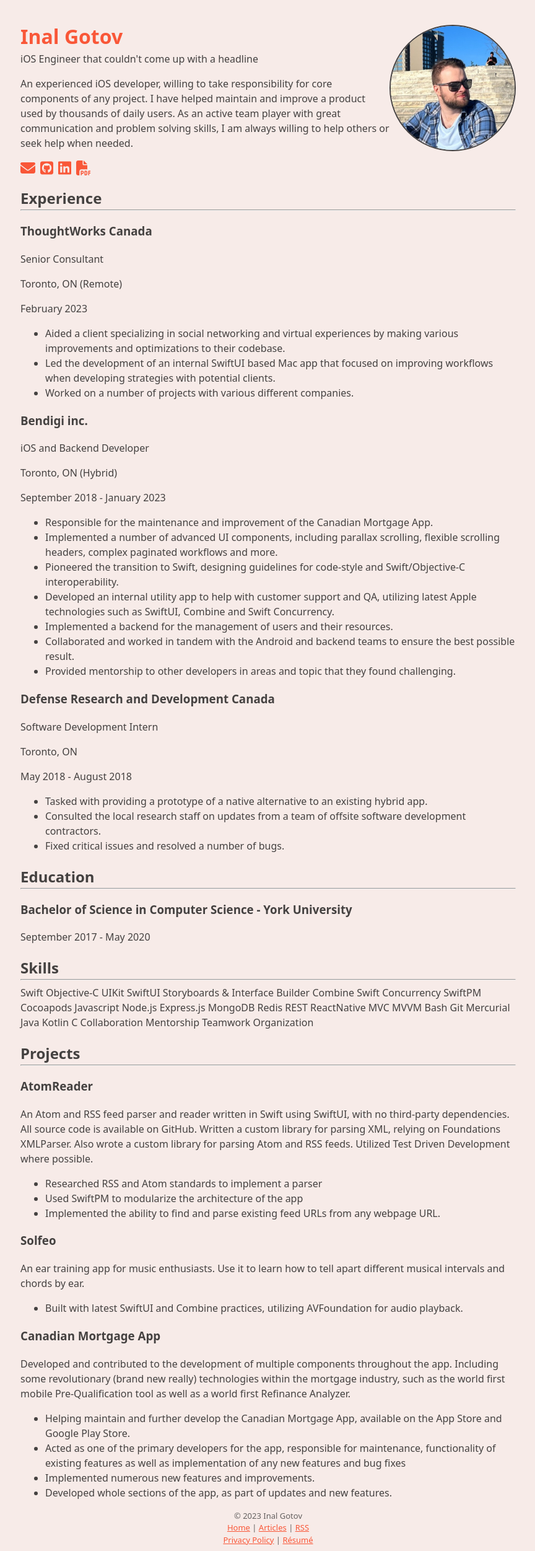
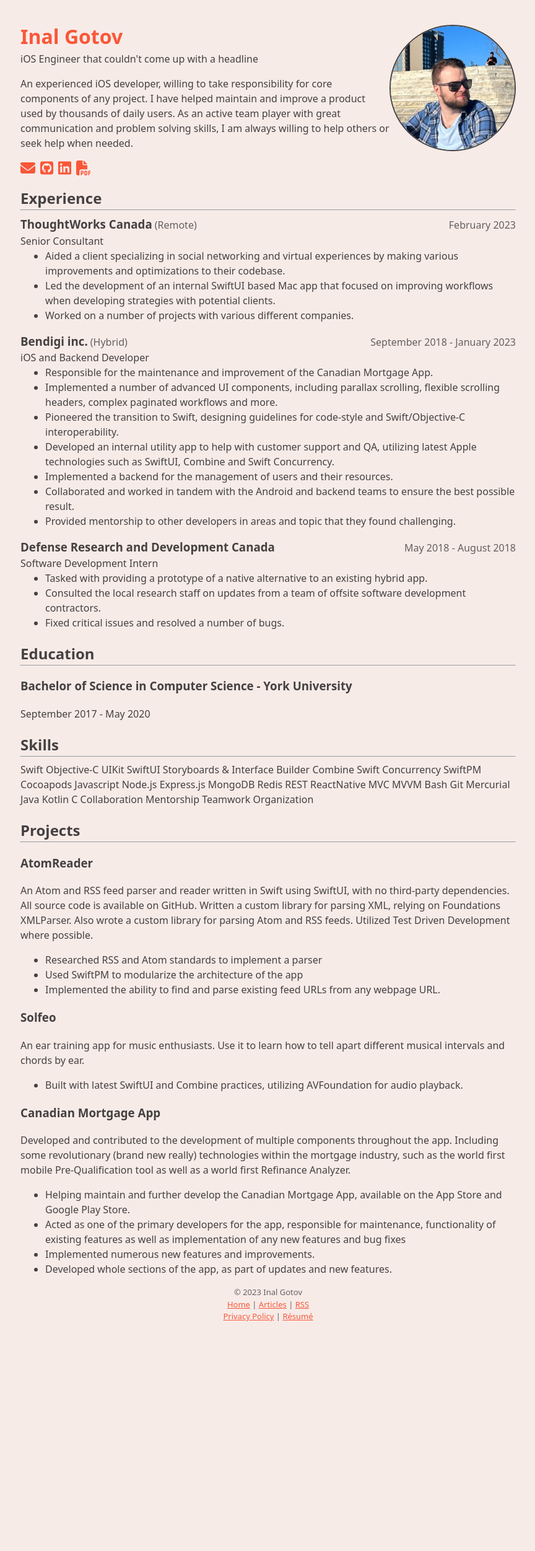
Before and after one commit to sketch204/sketch204.github.io, a Jekyll site: the page built from resume.html, in a window 1280 px wide. Shown: the whole page at 62% size, without its empty margins (207-1071 px from the left). Built offline with Jekyll 4.4.1, drawn with Linux system fonts in a browser that asks for light colours; nearby versions of some CDN libraries; after the commit the page ends 2143 px from its top, so only the background shows below that.

Commit message:
Update styling of experience section

```diff
--- a/assets/css/cv.css
+++ b/assets/css/cv.css
@@ -1,49 +1,71 @@
 .cv {
-
-}
-
-.cv section {
-
-}
-
-.cvHeading {
+  .heading {
     display: flex;
     flex-direction: row;
     justify-content: space-between;
     align-items: center;
-}
 
-.cvHeading h1 {
+    h1 {
         margin-bottom: 0;
         font-size: xx-large;
         color: var(--accent-color);
     }
 
-.cvHeading p {
+    p {
         margin-top: 0;
     }
+  }
 
-.cvSocialIcons {
+  .socialIcons {
     display: flex;
     gap: 8px;
   }
 
-.cv h2 {
-    margin-bottom: 0;
-}
-
-.cv hr {
-    color: var(--accent-color);
-    margin-top: 0;
-}
-
-.cvSkill {
-
-}
-
-.cvImage img {
+  .image img {
     width: 200px;
     height: 200px;
     border-radius: 50%;
     border: solid var(--text-color) 2px;
   }
+
+
+
+  h2 {
+    margin-bottom: 0;
+  }
+
+  hr {
+    color: var(--accent-color);
+    margin-top: 0;
+  }
+
+  .job {
+    .heading {
+      align-items: first baseline;
+    }
+
+    h3 {
+      margin: 0;
+    }
+
+    p {
+      margin: 0;
+    }
+
+    .titleTextBox {
+      display: flex;
+      flex-direction: row;
+      align-items: first baseline;
+      gap: 4px;
+    }
+
+    ul {
+      margin-top: 0;
+    }
+  }
+
+
+  .cvSkill {
+
+  }
+}
--- a/assets/css/styles.css
+++ b/assets/css/styles.css
@@ -83,3 +83,7 @@ footer {
     max-width: 800px;
     margin: auto;
 }
+
+.secondary-text {
+    color: var(--secondary-text-color);
+}
--- a/resume.html
+++ b/resume.html
@@ -4,7 +4,7 @@ description: Inal's Resume
 ---
 <div class="cv readingMargins">
   <section>
-    <div class="cvHeading">
+    <div class="heading">
       <div>
         <h1>Inal Gotov</h1>
         <p>iOS Engineer that couldn't come up with a headline</p>
@@ -13,7 +13,7 @@ description: Inal's Resume
           An experienced iOS developer, willing to take responsibility for core components of any project. I have helped maintain and improve a product used by thousands of daily users. As an active team player with great communication and problem solving skills, I am always willing to help others or seek help when needed.
         </p>
 
-        <div class="cvSocialIcons fa-xl">
+        <div class="socialIcons fa-xl">
           <a href="mailto:me@inalgotov.com" target="_blank" rel="noopener noreferrer"><i class="fa-solid fa-envelope"></i></a>
           <a href="https://github.com/sketch204" target="_blank" rel="noopener noreferrer"><i class="fa-brands fa-square-github"></i></a>
           <a href="https://www.linkedin.com/in/inal-gotov/" target="_blank" rel="noopener noreferrer"><i class="fa-brands fa-linkedin"></i></a>
@@ -21,7 +21,7 @@ description: Inal's Resume
         </div>
       </div>
 
-      <div class="cvImage">
+      <div class="image">
         <img src="/assets/img/profile_picture.jpeg" alt="A photo of Inal" sizes="200px">
       </div>
     </div>
@@ -31,10 +31,17 @@ description: Inal's Resume
     <h2>Experience</h2>
     <hr/>
 
+    <div class="job">
+      <div class="heading">
+        <div>
+          <div class="titleTextBox">
             <h3>ThoughtWorks Canada</h3>
+            <p class="secondary-text">(Remote)</p>
+          </div>
           <p>Senior Consultant</p>
-    <p>Toronto, ON (Remote)</p>
-    <p>February 2023</p>
+        </div>
+        <p class="secondary-text">February 2023</p>
+      </div>
 
       <ul>
         <li>
@@ -47,12 +54,19 @@ description: Inal's Resume
           Worked on a number of projects with various different companies.
         </li>
       </ul>
+    </div>
 
-
+    <div class="job">
+      <div class="heading">
+        <div>
+          <div class="titleTextBox">
             <h3>Bendigi inc.</h3>
+            <p class="secondary-text">(Hybrid)</p>
+          </div>
           <p>iOS and Backend Developer</p>
-    <p>Toronto, ON (Hybrid)</p>
-    <p>September 2018 - January 2023</p>
+        </div>
+        <p class="secondary-text">September 2018 - January 2023</p>
+      </div>
 
       <ul>
         <li>
@@ -77,17 +91,23 @@ description: Inal's Resume
           Provided mentorship to other developers in areas and topic that they found challenging.
         </li>
       </ul>
+    </div>
 
+    <div class="job">
+      <div class="heading">
+        <div>
           <h3>Defense Research and Development Canada</h3>
           <p>Software Development Intern</p>
-    <p>Toronto, ON</p>
-    <p>May 2018 - August 2018</p>
+        </div>
+        <p class="secondary-text">May 2018 - August 2018</p>
+      </div>
 
       <ul>
         <li>Tasked with providing a prototype of a native alternative to an existing hybrid app.</li>
         <li>Consulted the local research staff on updates from a team of offsite software development contractors.</li>
         <li>Fixed critical issues and resolved a number of bugs.</li>
       </ul>
+    </div>
   </section>
 
   <section>
```
Lines whose indentation alone changed are shown as unchanged.
